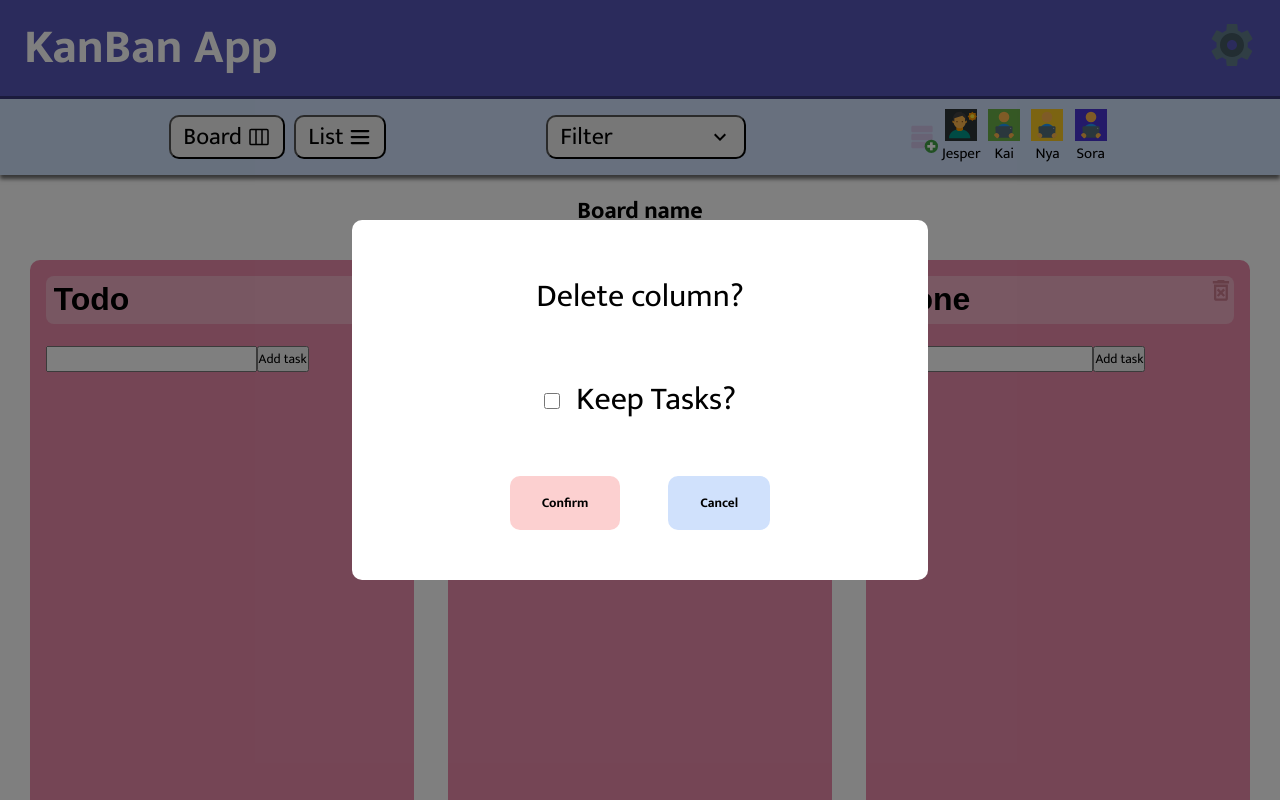
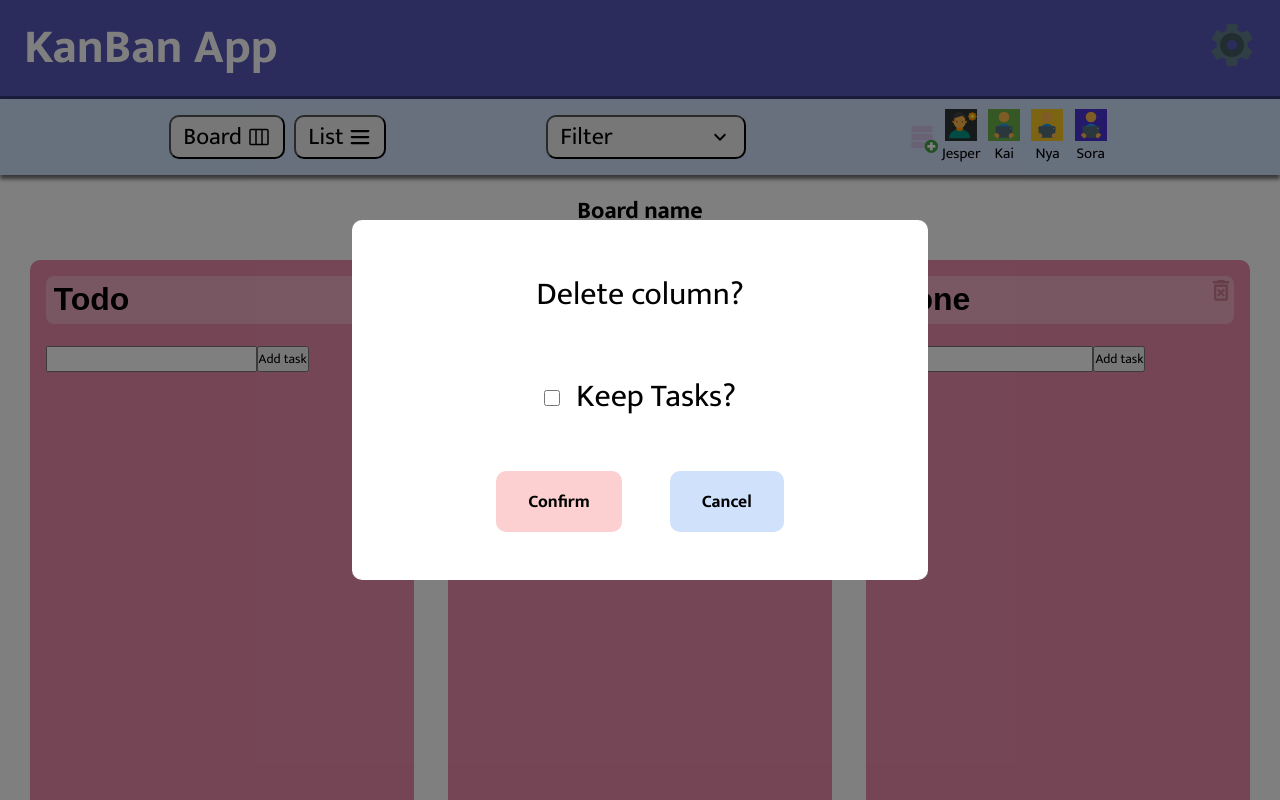
Before and after one commit to jumistrandberg/kanban_collab, a React (Vite) app: page / in a window 1280 px wide. Both pictures are taken after a click on the icon 383 px from the left and 290 px from the top of the page. Shown: the top 800 px of the page. Built offline with nearby package versions, Linux system fonts and the light colour scheme.

Commit message:
font size

```diff
--- a/src/styling/Column.module.css
+++ b/src/styling/Column.module.css
@@ -77,6 +77,7 @@
 .modalButton {
   background: none;
   padding: 1rem 2rem;
+  font-size: 1.1rem;
   border: transparent;
   border-radius: 10px;
   font-weight: bold;
```
